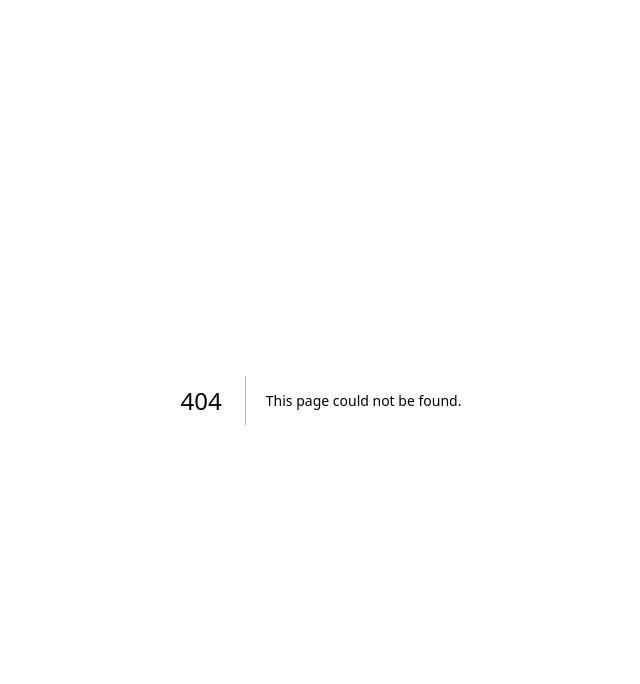
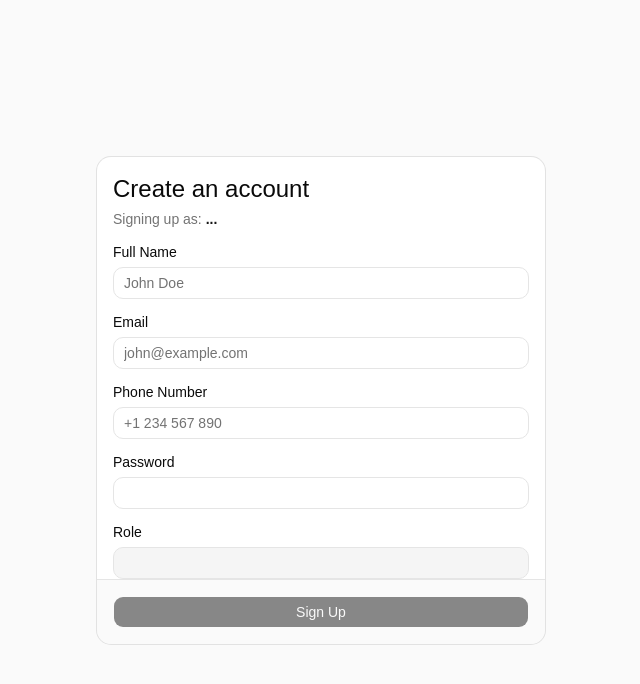
Before and after one commit to rix-04turtle/Inventory-Management-System, a Next.js app: page /user/signUp in a window 1280 px wide. Before the commit this address had no page. Shown: the top 684 px of the page, without its empty margins (319-959 px from the left). Built offline with nearby package versions, Linux system fonts and the light colour scheme.

Commit message:
feat: create sign-up page with role-based form handling

```diff
--- a/src/pages/index.js
+++ b/src/pages/index.js
@@ -16,61 +16,34 @@ export default function Home() {
     <div
       className={`${geistSans.className} ${geistMono.className} flex min-h-screen items-center justify-center bg-zinc-50 font-sans dark:bg-black`}
     >
-      <main className="flex min-h-screen w-full max-w-3xl flex-col items-center justify-between py-32 px-16 bg-white dark:bg-black sm:items-start">
-        <Image
-          className="dark:invert"
-          src="/next.svg"
-          alt="Next.js logo"
-          width={100}
-          height={20}
-          priority
-        />
-        <div className="flex flex-col items-center gap-6 text-center sm:items-start sm:text-left">
-          <h1 className="max-w-xs text-3xl font-semibold leading-10 tracking-tight text-black dark:text-zinc-50">
-            To get started, edit the index.js file.
+      <main className="flex min-h-screen w-full max-w-3xl flex-col items-center justify-center py-32 px-16 bg-white dark:bg-black">
+        <div className="flex flex-col items-center gap-8 text-center">
+          <h1 className="text-4xl font-bold tracking-tight text-black dark:text-zinc-50">
+            Welcome to Inventory Management System
           </h1>
-          <p className="max-w-md text-lg leading-8 text-zinc-600 dark:text-zinc-400">
-            Looking for a starting point or more instructions? Head over to{" "}
+          <p className="text-lg leading-8 text-zinc-600 dark:text-zinc-400">
+            Please select your role to continue
+          </p>
+          <div className="flex flex-col gap-4 text-base font-medium sm:flex-row mt-8">
             <a
-              href="https://vercel.com/templates?framework=next.js&utm_source=create-next-app&utm_medium=default-template-tw&utm_campaign=create-next-app"
-              className="font-medium text-zinc-950 dark:text-zinc-50"
+              href="/user/signUp?role=ADMIN"
+              className="px-8 py-4 bg-primary text-primary-foreground rounded-md hover:bg-primary/90 transition-colors shadow-sm"
             >
-              Templates
-            </a>{" "}
-            or the{" "}
+              ADMIN
+            </a>
             <a
-              href="https://nextjs.org/learn?utm_source=create-next-app&utm_medium=default-template-tw&utm_campaign=create-next-app"
-              className="font-medium text-zinc-950 dark:text-zinc-50"
+              href="/user/signUp?role=RETAILER"
+              className="px-8 py-4 bg-primary text-primary-foreground rounded-md hover:bg-primary/90 transition-colors shadow-sm"
             >
-              Learning
-            </a>{" "}
-            center.
-          </p>
-        </div>
-        <div className="flex flex-col gap-4 text-base font-medium sm:flex-row">
-          <a
-            className="flex h-12 w-full items-center justify-center gap-2 rounded-full bg-foreground px-5 text-background transition-colors hover:bg-[#383838] dark:hover:bg-[#ccc] md:w-[158px]"
-            href="https://vercel.com/new?utm_source=create-next-app&utm_medium=default-template-tw&utm_campaign=create-next-app"
-            target="_blank"
-            rel="noopener noreferrer"
-          >
-            <Image
-              className="dark:invert"
-              src="/vercel.svg"
-              alt="Vercel logomark"
-              width={16}
-              height={16}
-            />
-            Deploy Now
-          </a>
-          <a
-            className="flex h-12 w-full items-center justify-center rounded-full border border-solid border-black/[.08] px-5 transition-colors hover:border-transparent hover:bg-black/[.04] dark:border-white/[.145] dark:hover:bg-[#1a1a1a] md:w-[158px]"
-            href="https://nextjs.org/docs/pages/getting-started?utm_source=create-next-app&utm_medium=default-template-tw&utm_campaign=create-next-app"
-            target="_blank"
-            rel="noopener noreferrer"
-          >
-            Documentation
-          </a>
+              RETAILER
+            </a>
+            <a
+              href="/user/signUp?role=CUSTOMER"
+              className="px-8 py-4 bg-primary text-primary-foreground rounded-md hover:bg-primary/90 transition-colors shadow-sm"
+            >
+              CUSTOMER
+            </a>
+          </div>
         </div>
       </main>
     </div>
--- /dev/null
+++ b/src/pages/user/signUp.jsx
@@ -0,0 +1,141 @@
+import React, { useState, useEffect } from 'react';
+import { useRouter } from 'next/router';
+import { Card, CardHeader, CardTitle, CardDescription, CardContent, CardFooter } from '@/components/ui/card';
+import { Input } from '@/components/ui/input';
+import { Label } from '@/components/ui/label';
+import { Button } from '@/components/ui/button';
+import { toast } from "sonner";
+
+export default function SignUpPage() {
+  const router = useRouter();
+  const { role } = router.query;
+
+  const [formData, setFormData] = useState({
+    name: '',
+    email: '',
+    password: '',
+    phone: '',
+    role: ''
+  });
+  const [loading, setLoading] = useState(false);
+
+  useEffect(() => {
+    if (role) {
+      setFormData(prev => ({ ...prev, role: role.toString() }));
+    }
+  }, [role]);
+
+  const handleChange = (e) => {
+    const { name, value } = e.target;
+    setFormData(prev => ({ ...prev, [name]: value }));
+  };
+
+  const handleSubmit = async (e) => {
+    e.preventDefault();
+    setLoading(true);
+
+    try {
+      const BASE_URL = process.env.NEXT_PUBLIC_BACKEND_URL;
+      const API = `${BASE_URL}/user/signup`; // Assuming base path is /user and route is /signup mapped to userSignUp
+
+      const response = await fetch(API, {
+        method: 'POST',
+        headers: {
+          'Content-Type': 'application/json',
+        },
+        body: JSON.stringify(formData),
+      });
+
+      const data = await response.json();
+
+      if (data.status === 'success') {
+        toast("Account created successfully!");
+        router.push('/dashboard');
+      } else {
+        toast(`Error: ${data.message}`);
+      }
+    } catch (err) {
+      console.error("Sign up error:", err);
+      toast("An error occurred during sign up.");
+    } finally {
+      setLoading(false);
+    }
+  };
+
+  return (
+    <div className="flex min-h-screen items-center justify-center bg-zinc-50 dark:bg-black p-4">
+      <Card className="w-full max-w-md">
+        <CardHeader>
+          <CardTitle className="text-2xl">Create an account</CardTitle>
+          <CardDescription>
+            Signing up as: <span className="font-semibold text-primary">{formData.role || '...'}</span>
+          </CardDescription>
+        </CardHeader>
+        <form onSubmit={handleSubmit}>
+          <CardContent className="space-y-4">
+            <div className="space-y-2">
+              <Label htmlFor="name">Full Name</Label>
+              <Input
+                id="name"
+                name="name"
+                placeholder="John Doe"
+                required
+                value={formData.name}
+                onChange={handleChange}
+              />
+            </div>
+            <div className="space-y-2">
+              <Label htmlFor="email">Email</Label>
+              <Input
+                id="email"
+                name="email"
+                type="email"
+                placeholder="john@example.com"
+                required
+                value={formData.email}
+                onChange={handleChange}
+              />
+            </div>
+            <div className="space-y-2">
+              <Label htmlFor="phone">Phone Number</Label>
+              <Input
+                id="phone"
+                name="phone"
+                type="tel"
+                placeholder="+1 234 567 890"
+                value={formData.phone}
+                onChange={handleChange}
+              />
+            </div>
+            <div className="space-y-2">
+              <Label htmlFor="password">Password</Label>
+              <Input
+                id="password"
+                name="password"
+                type="password"
+                required
+                value={formData.password}
+                onChange={handleChange}
+              />
+            </div>
+            <div className="space-y-2">
+              <Label htmlFor="role">Role</Label>
+              <Input
+                id="role"
+                name="role"
+                value={formData.role}
+                readOnly
+                className="bg-muted text-muted-foreground"
+              />
+            </div>
+          </CardContent>
+          <CardFooter>
+            <Button type="submit" className="w-full" disabled={loading || !formData.role}>
+              {loading ? "Signing up..." : "Sign Up"}
+            </Button>
+          </CardFooter>
+        </form>
+      </Card>
+    </div>
+  );
+}
```
